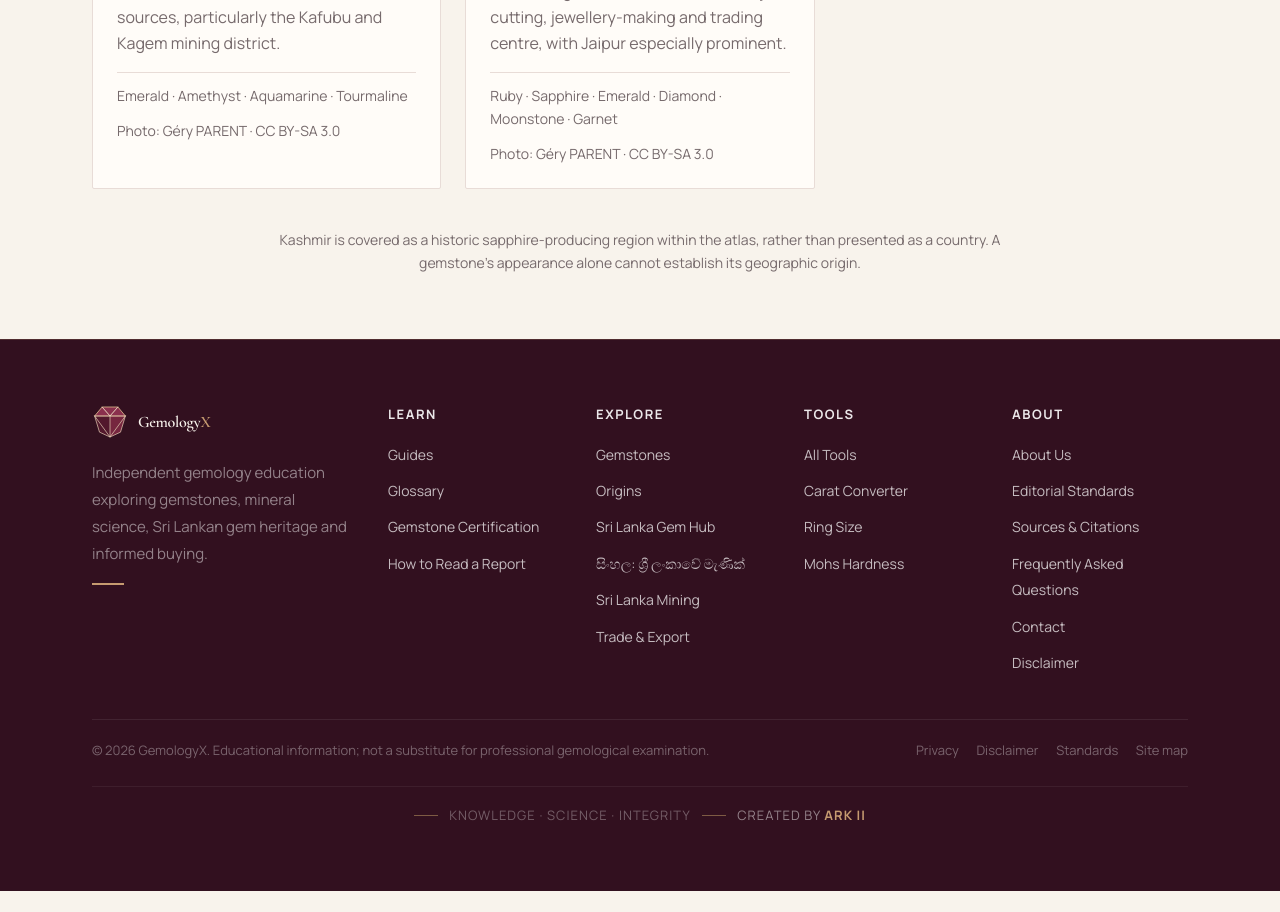
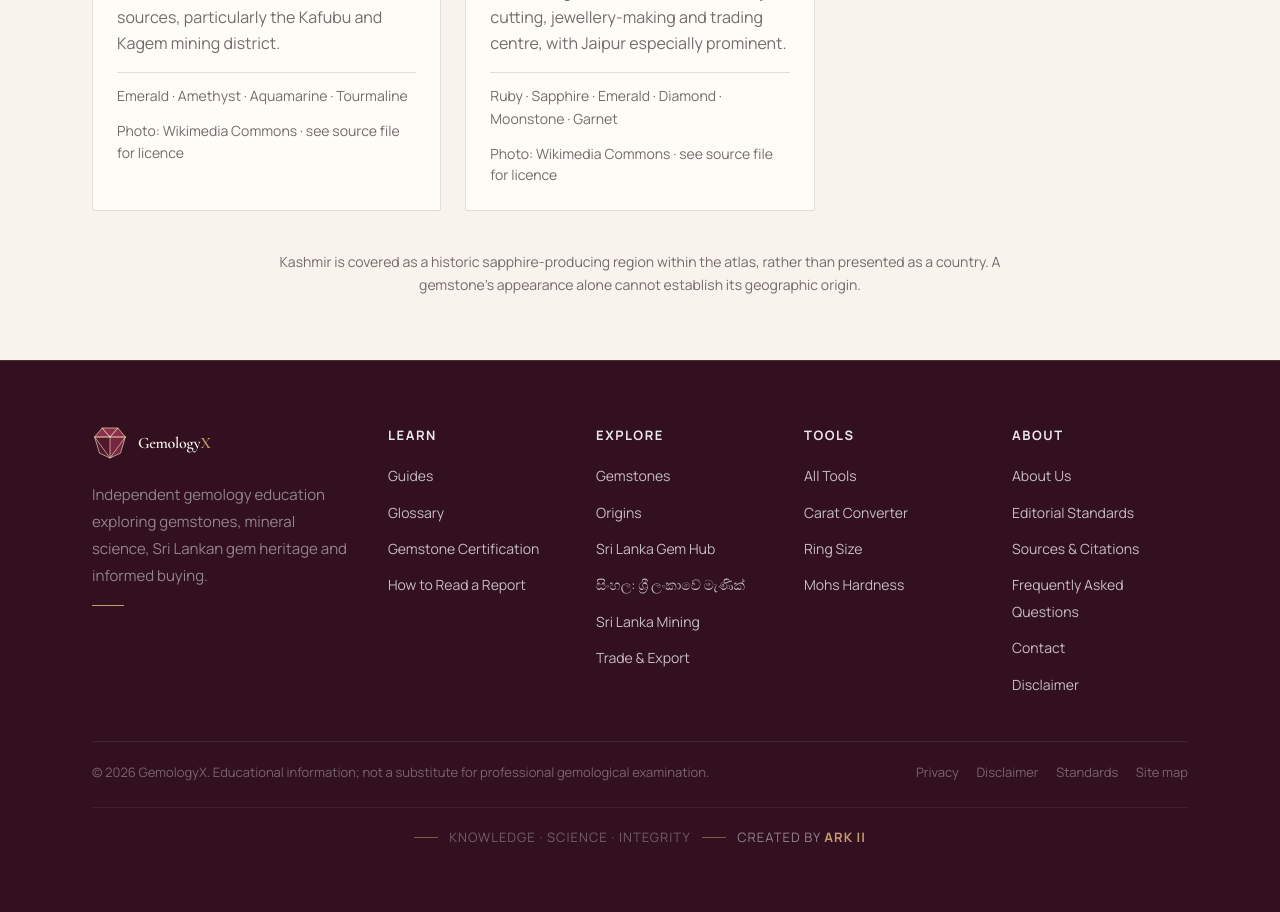
Before and after one commit to LinukaBandara/GemologyX, a Next.js app: page /origins in a window 1280 px wide. Shown: the part 2440-3352 px from the top of the page. Before the commit the page ends 3331 px from the top, so only its background shows below. Built offline with nearby package versions, Linux system fonts and the light colour scheme.

Commit message:
Correct origin photo attributions

```diff
--- a/src/data/origins.ts
+++ b/src/data/origins.ts
@@ -223,7 +223,7 @@ export const origins: Origin[] = [
     slug: "zambia",
     name: "Zambia",
     summary: "One of the world's best-known emerald sources, particularly the Kafubu and Kagem mining district.",
-    image: { src: "https://commons.wikimedia.org/wiki/Special:FilePath/Beryl-Quartz-279095.jpg", alt: "Emerald crystals in quartz matrix from the Kagem Emerald Mine, Zambia", credit: "Géry PARENT · CC BY-SA 3.0", source: "https://commons.wikimedia.org/wiki/File:Beryl-Quartz-279095.jpg" },
+    image: { src: "https://commons.wikimedia.org/wiki/Special:FilePath/Beryl-Quartz-279095.jpg", alt: "Emerald crystals in quartz matrix from the Kagem Emerald Mine, Zambia", credit: "Wikimedia Commons · see source file for licence", source: "https://commons.wikimedia.org/wiki/File:Beryl-Quartz-279095.jpg" },
     gemstones: ["Emerald", "Amethyst", "Aquamarine", "Tourmaline"],
     detail: {
       overview: "Zambia is a major modern source of emerald, with the Kafubu Emerald District and Kagem Emerald Mine among its best-known producing areas. Zambian emeralds are an important part of the international market.",
@@ -240,7 +240,7 @@ export const origins: Origin[] = [
     slug: "india",
     name: "India",
     summary: "A historic gemstone source and a major cutting, jewellery-making and trading centre, with Jaipur especially prominent.",
-    image: { src: "https://commons.wikimedia.org/wiki/Special:FilePath/Jaipur-Edelsteinschleiferei-01-2018-gje.jpg", alt: "Gemstone cutting workshop in Jaipur, India", credit: "Géry PARENT · CC BY-SA 3.0", source: "https://commons.wikimedia.org/wiki/Category:Gemstone_cutting_in_Jaipur" },
+    image: { src: "https://commons.wikimedia.org/wiki/Special:FilePath/Jaipur-Edelsteinschleiferei-01-2018-gje.jpg", alt: "Gemstone cutting workshop in Jaipur, India", credit: "Wikimedia Commons · see source file for licence", source: "https://commons.wikimedia.org/wiki/Category:Gemstone_cutting_in_Jaipur" },
     gemstones: ["Ruby", "Sapphire", "Emerald", "Diamond", "Moonstone", "Garnet"],
     detail: {
       overview: "India has a long gemstone and jewellery history and remains a major centre for gemstone cutting, processing, jewellery manufacture and trade. Jaipur is especially well known for coloured-stone cutting and trading.",
```
